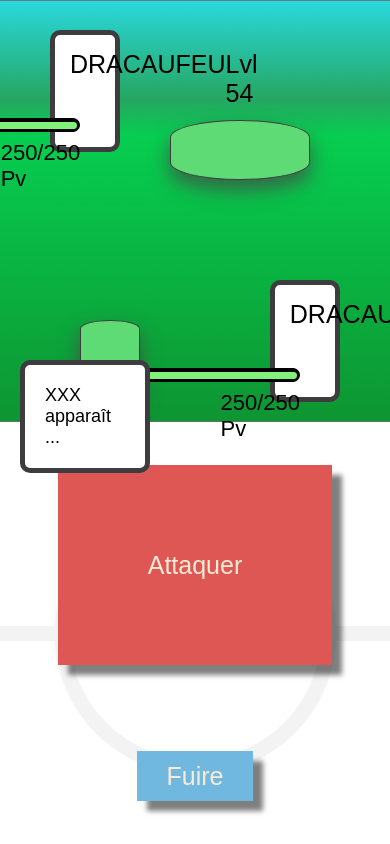
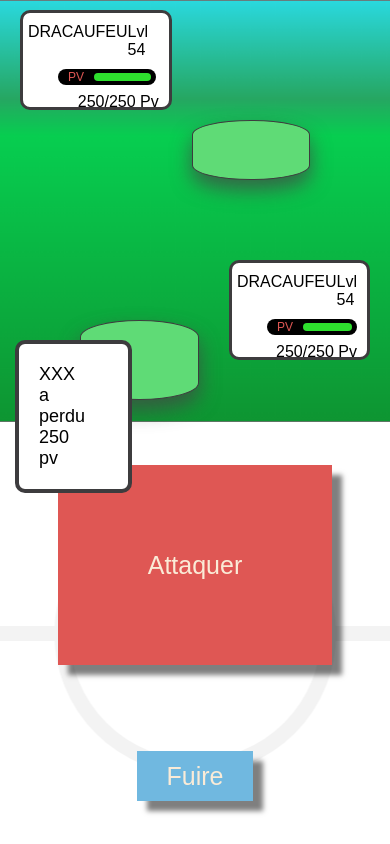
Before and after one commit to ChauveauAdrien/Pokemon_battle, a PHP site: page /vues/battle.php in a window 390 px wide; the page is wider, and only the part inside the window is pictured. Run offline with PHP 8.4, Linux system fonts and the light colour scheme; some web fonts are replaced.

Commit message:
media querie 2

```diff
--- a/assets/css/media_queries.css
+++ b/assets/css/media_queries.css
@@ -1,8 +1,36 @@
 /* Width */
 
+@media screen and (max-width: 1400px) {
+    body {
+      padding: 0px 15vw;
+    }
+    .info__top {
+        font-size: 22px;
+    }
+  }
 @media screen and (max-width: 1100px) {
     body {
       padding: 0px 10vw;
+    }
+    .info__top {
+        font-size: 20px;
+    }
+    .battle-info__bottom .pokemon__plateforme {
+        margin-right: 10px;
+        width: 280px;
+    }
+    .battle__tchat {
+        display: inline-block;
+        position: absolute;
+        top: 40px;
+        font-size: 18px;
+        border: 4px solid #3D3C3E;
+        border-radius: 10px;
+        background: white;
+        padding: 20px 80px 20px 20px;
+        margin-top: 300px;
+        margin-left: 15px;
+        width: 30%;
     }
   }
 
@@ -34,9 +62,76 @@
 
     }
     .main__tchat {
-        margin: 300px 10px 0px;
+        margin: 250px 10px 0px;
+        padding: 20px;
     }
-  }
+    .dresseur_name {
+        font-size: 20px;
+    }
+    .name__form input[type='text']{
+        display: flex;
+        border: 4px solid #3D3C3E;
+        border-radius: 10px;
+        background: white;
+        padding: 20px 50px 20px 20px;
+        margin: 10px;
+        width: 100%;
+        font-size: 16px;
+        font-family: lores-15, sans-serif;
+    }
+    .pokemon__form {
+        width: 50vw;
+    }
+    .choice__bottom form {
+        height: 250px;
+    }
+    .pokemon__info {
+        display: inline-block;
+        border: 3px solid #3D3C3E;
+        border-radius: 10px;
+        background: white;
+        width: 300px;
+        height: 100px;
+        padding: 10px 10px 10px 5px;
+        margin: 10px 20px;
+    }
+
+    .info__top {
+        display: flex;
+        justify-content: space-between;
+        font-size: 16px;
+    }
+
+    .info__mid {
+        display: flex;
+        justify-content: flex-end;
+        align-items: center;
+        margin-top: 10px;
+        margin-bottom: 8px;
+        background-color: black;
+        border-radius: 50px;
+        height: 16px;
+        font-size: 12px;
+        color: #DF5754;
+        width: 75%;
+        padding: 0px 5px 0px 10px;
+        margin-left: 30px;
+
+    }
+    .pv__container {
+        height: 8px;
+        background: rgb(46, 224, 46);
+        width: 85%;
+        border-radius: 50px;
+        margin-left: 10px;
+    }
+
+    .info__bottom {
+        display: flex;
+        justify-content: flex-end;
+        font-size: 16px;
+    }
+}
 
 /* Height */
 
@@ -44,4 +139,7 @@
     .main__tchat {
         margin: 250px 10px 0px;
     }
+    .choice__bottom form {
+        height: 250px;
+    }
 }
--- a/assets/css/style.css
+++ b/assets/css/style.css
@@ -215,7 +215,7 @@ body {
     border: 5px solid #3D3C3E;
     border-radius: 10px;
     background: white;
-    width: 18vw;
+    width: 280px;
     height: 122px;
     padding: 15px 35px 15px 15px;
     margin: 30px 50px;
@@ -230,8 +230,25 @@ body {
 .info__mid {
     display: flex;
     justify-content: flex-end;
+    align-items: center;
     margin-top: 10px;
     margin-bottom: 8px;
+    background-color: black;
+    border-radius: 50px;
+    height: 16px;
+    font-size: 12px;
+    color: #DF5754;
+    width: 75%;
+    padding: 0px 5px 0px 10px;
+    margin-left: 70px;
+
+}
+.pv__container {
+    height: 8px;
+    background: rgb(46, 224, 46);
+    width: 85%;
+    border-radius: 50px;
+    margin-left: 10px;
 }
 
 .info__bottom {
--- a/vues/battle.php
+++ b/vues/battle.php
@@ -13,7 +13,10 @@ require_once __DIR__.'/../includes/header.php';
                     <p>Lvl 54</p>
                 </div>
                 <div class="info__mid">
-                        <img src="../assets/img/Groupe 38.png" alt="barre de Pv de pokemon">
+                    <p>PV</p>
+                    <div class="pv__container">
+                        <div class="pv"></div>
+                    </div>
                 </div>
                 <div class="info__bottom">
                     <p>250/250 Pv</p>
@@ -25,7 +28,7 @@ require_once __DIR__.'/../includes/header.php';
             </div>
             <div class="battle-info__bottom">
                 <div class="battle__tchat">
-                    <p>XXX apparaît ...</p>
+                    <p>XXX a perdu 250 pv</p>
                 </div>
                 <div class="pokemon__plateforme">
                     <img src="" alt="">
@@ -36,7 +39,10 @@ require_once __DIR__.'/../includes/header.php';
                         <p>Lvl 54</p>
                     </div>
                     <div class="info__mid">
-                        <img src="../assets/img/Groupe 38.png" alt="barre de Pv de pokemon">
+                        <p>PV</p>
+                        <div class="pv__container">
+                            <div class="pv"></div>
+                        </div>
                     </div>
                     <div class="info__bottom">
                         <p>250/250 Pv</p>
```
Also changed, not shown: vues/choice.php (+2 -12 lines). Lines whose indentation alone changed are shown as unchanged.
